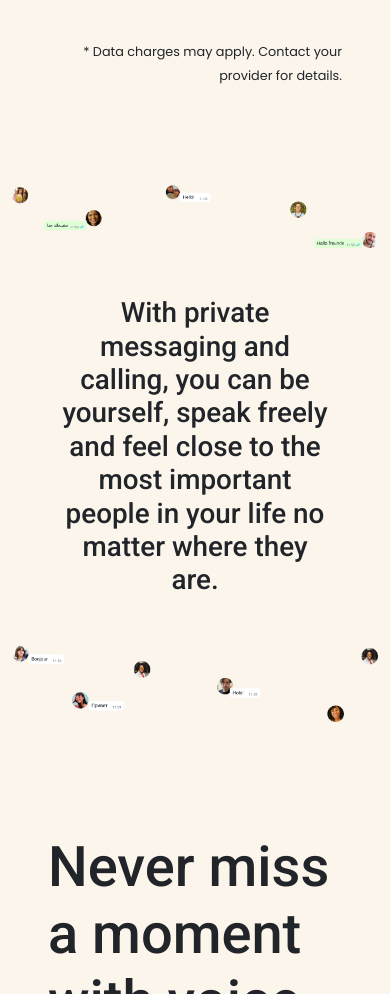
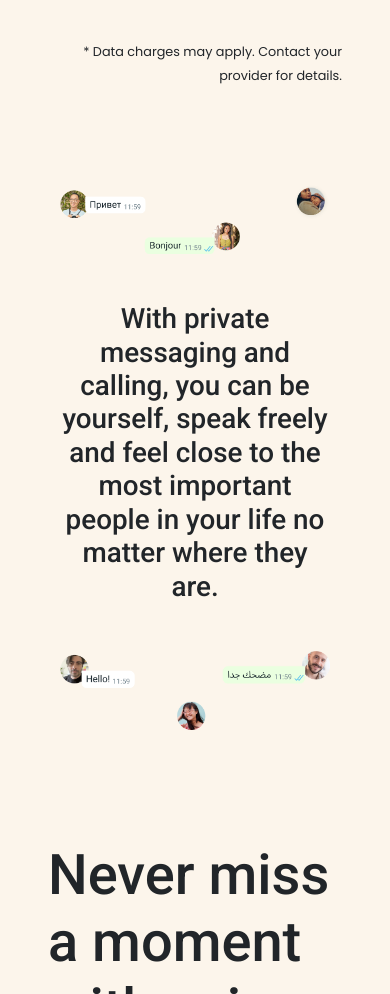
Before and after one commit to guilherm-hsbe/whatsapp-land, a website built with Vite: page index.html in a window 390 px wide. Shown: the part 860-1854 px from the top of the page. Built offline with nearby package versions, Linux system fonts and the light colour scheme; files whose address does not match are found by name.

Commit message:
feat(landpage): add images responsive changes

```diff
--- a/index.html
+++ b/index.html
@@ -119,14 +119,15 @@
 
     <main>
         <!-- private-messaging -->
-        <section class="bg-late py-5">
+        <section class="bg-late p-5">
             <div class="container-lg">
                 <figure data-aos="fade-up">
-                    <img src="images/private-mess-img-1.png" alt="">
+                    <img src="images/private-mess-img-1.png" alt="" class="d-none d-lg-block">
+                    <img src="images/private-mess-img-3.png" alt="" class="d-block d-lg-none">
                     <figcaption></figcaption>
                 </figure>
 
-                <div class="mx-auto my-5 w-75 text-center" data-aos="fade-up">
+                <div class="mx-auto my-5 col-12 col-lg-9 text-center" data-aos="fade-up">
                     <h2 class="fs-1 use-mont fw-medium">
                         With private messaging and calling, you can be yourself,
                         speak freely and feel close to the most important people
@@ -135,7 +136,8 @@
                 </div>
 
                 <figure data-aos="fade-up">
-                    <img src="images/private-mess-img-2.png" alt="">
+                    <img src="images/private-mess-img-2.png" alt="" class="d-none d-lg-block">
+                    <img src="images/private-mess-img-4.png" alt="" class="d-block d-lg-none">
                     <figcaption></figcaption>
                 </figure>
             </div>
```
